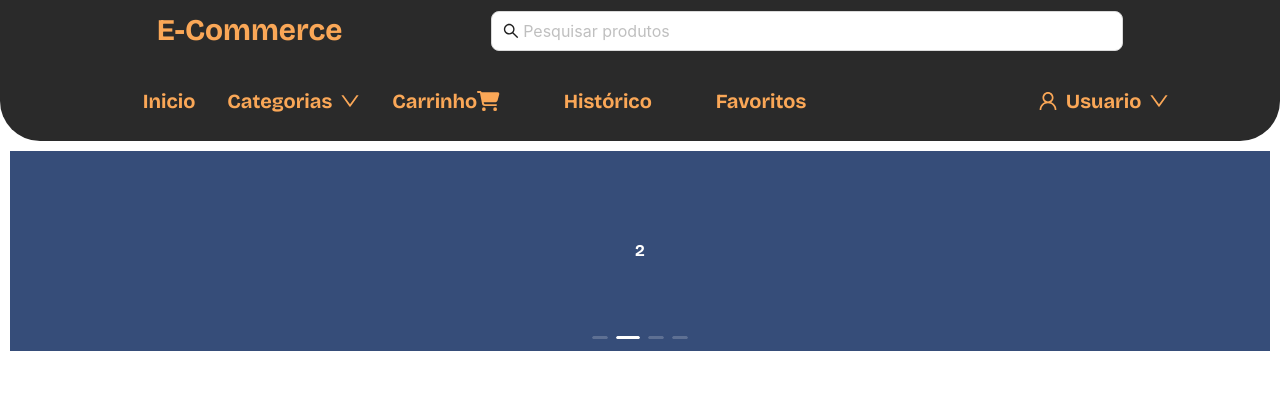
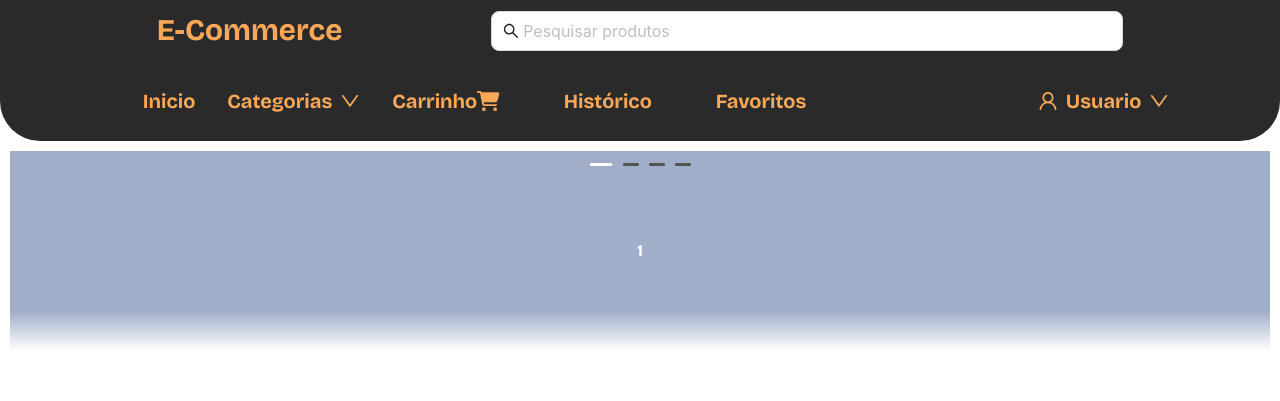
Before and after one commit to Reis567/ecommerce-api, a React (Vite) app in the folder frontend/: page / in a window 1280 px wide. Shown: the top 401 px of the page. Built offline with nearby package versions, Linux system fonts and the light colour scheme.

Commit message:
Fix : colors

```diff
--- /dev/null
+++ b/frontend/src/components/Carousel/index.style.tsx
@@ -0,0 +1,102 @@
+import { Carousel } from 'antd';
+import styled from 'styled-components';
+
+// Estilizando o componente do Carousel
+export const StyledCarousel = styled(Carousel)`
+  position: relative;
+
+
+  &:after {
+    content: '';
+    position: absolute;
+    bottom: 0;
+    left: 0;
+    width: 100%;
+    height: 40px; // Altura do efeito de opacidade
+    background: linear-gradient(to bottom, rgba(54, 77, 121, 0), #ffffff); // Gradiente de opacidade
+    pointer-events: none; // Garante que o gradiente não interfira nos eventos de clique no Carousel
+  }
+
+  .slick-prev, .slick-next {
+    position: absolute;
+    top: 50%;
+    transform: translateY(-50%);
+    background-color: rgba(255, 255, 255, 0.5); // Definindo uma cor de fundo para as setas
+    border-radius: 50%;
+    width: 40px;
+    height: 40px;
+    display: flex;
+    align-items: center;
+    justify-content: center;
+    font-size: 20px;
+    color: #000;
+    cursor: pointer;
+    z-index: 1;
+    transition: background-color 0.3s ease;
+  }
+
+  .slick-prev {
+    left: 10px; // Ajustando a posição da seta da esquerda
+  }
+
+  .slick-next {
+    right: 10px; // Ajustando a posição da seta da direita
+  }
+
+  .slick-prev:hover, .slick-next:hover {
+    background-color: rgba(255, 255, 255, 0.8); // Alterando a cor de fundo ao passar o mouse
+  }
+
+  .slick-dots {
+    position: absolute;
+    bottom: 20px;
+    left: 50%;
+    transform: translateX(-50%);
+    list-style: none;
+    padding: 0;
+    margin: 0;
+    display: flex;
+    justify-content: center;
+    z-index: 1;
+  }
+
+  .slick-dots li {
+    margin: 0 5px;
+    background: #2a2a2a;
+  }
+
+  .slick-dots button {
+    font-size: 12px;
+    color: rgba(0, 0, 0, 0.5); // Definindo uma cor para os pontos indicadores
+    background: none;
+    border: none;
+    cursor: pointer;
+    transition: color 0.3s ease;
+  }
+
+  .slick-dots button:hover {
+    color: rgba(0, 0, 0, 0.8); // Alterando a cor ao passar o mouse
+  }
+
+  .slick-dots li.slick-active button {
+    color: rgba(0, 0, 0, 0.8);
+    background: #faa757;
+     // Definindo uma cor mais forte para o ponto indicador ativo
+  }
+
+  .slick-slide > div {
+    display: flex;
+    align-items: center;
+    justify-content: center;
+    height: 200px;
+    color: #fff;
+    background: #a0aec9;
+    position: relative;
+    overflow: hidden;
+  }
+`;
+
+export const Content = styled.h3`
+  position: relative;
+  z-index: 1;
+`;
--- a/frontend/src/components/Carousel/index.tsx
+++ b/frontend/src/components/Carousel/index.tsx
@@ -1,29 +1,27 @@
 import React from 'react';
-import { Carousel } from 'antd';
+import { StyledCarousel,Content } from './index.style';
 
-const contentStyle: React.CSSProperties = {
-  height: '200px',
-  color: '#fff',
-  lineHeight: '200px',
-  textAlign: 'center',
-  background: '#364d79',
+
+
+const CarouselHome: React.FC = () => {
+  return (
+    <>
+    <StyledCarousel dotPosition={'top'}>
+      <div>
+        <Content>1</Content>
+      </div>
+      <div>
+        <Content>2</Content>
+      </div>
+      <div>
+        <Content>3</Content>
+      </div>
+      <div>
+        <Content>4</Content>
+      </div>
+    </StyledCarousel>
+    </>
+  );
 };
 
-const CarouselHome: React.FC = () => (
-  <Carousel autoplay>
-    <div>
-      <h3 style={contentStyle}>1</h3>
-    </div>
-    <div>
-      <h3 style={contentStyle}>2</h3>
-    </div>
-    <div>
-      <h3 style={contentStyle}>3</h3>
-    </div>
-    <div>
-      <h3 style={contentStyle}>4</h3>
-    </div>
-  </Carousel>
-);
-
 export default CarouselHome;
```
